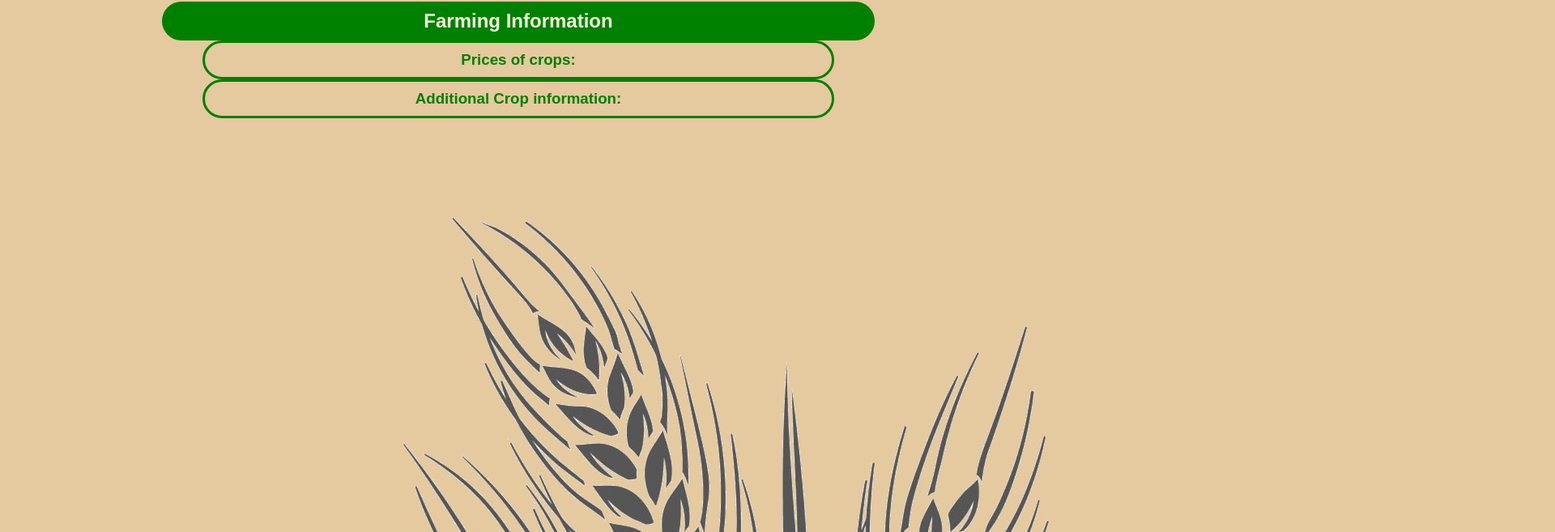
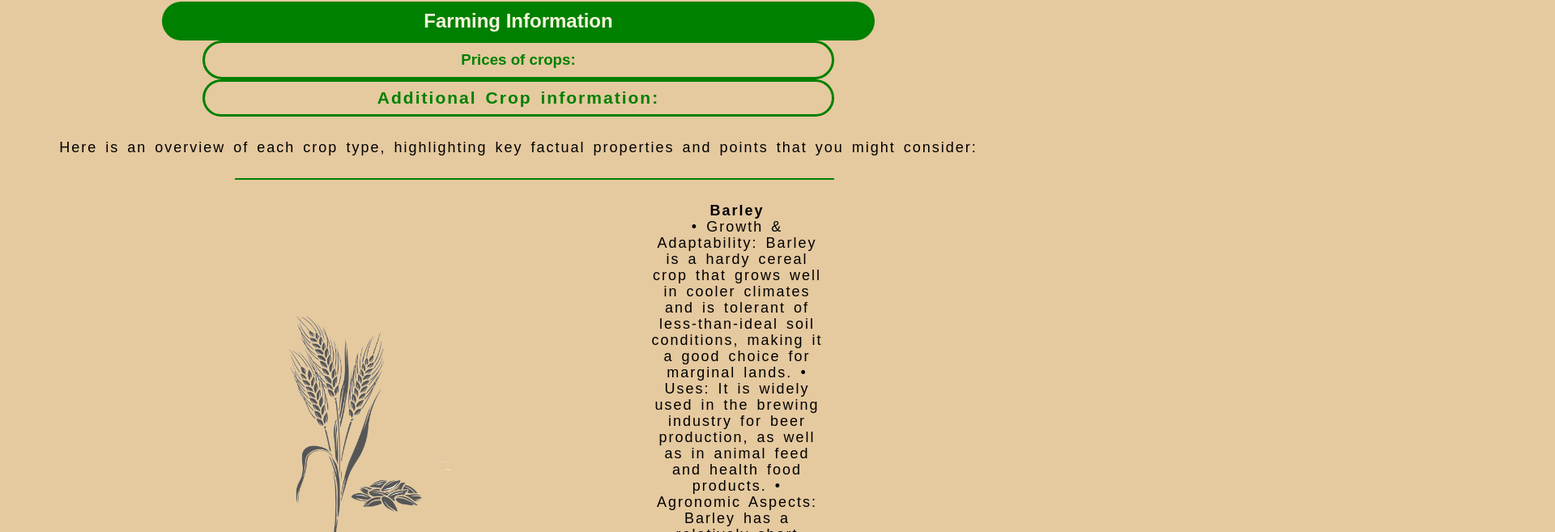
Before and after one commit to Pieter099/grow-fusion, a React (Create React App) app: page / in a window 1280 px wide. Shown: the part 1119-1776 px from the top of the page at 81% size, 1920 px wide, since content can reach past the window. Built offline with nearby package versions, Linux system fonts and the light colour scheme.

Commit message:
Added styling to the crop properties section

```diff
--- a/src/FarmingInfo.js
+++ b/src/FarmingInfo.js
@@ -25,8 +25,8 @@ const FarmInfo = () => {
       </section>
       <section className="cropProperties">
         <h3>Additional Crop information:</h3>
-        <p></p>
-        <ul>
+        <p>Here is an overview of each crop type, highlighting key factual properties and points that you might consider:</p>
+        <ul className="crop-properties-list">
           <li>
             <img src={barley} alt="Barley" />
             <p>
--- a/src/farmingInfo.css
+++ b/src/farmingInfo.css
@@ -7,7 +7,45 @@ h3 {
 }
 
 /* crop information */
+main .cropProperties {
+  font-size: 18px;
+  letter-spacing: 2px;
+  word-spacing: 3px;
+  line-height: 20px;
+}
 
+main .cropProperties .crop-properties-list {
+  justify-content: space-between;
+  align-items: center;
+  display: flex;
+  flex-direction: column;
+  list-style: none;
+  margin: 0 250px;
+}
+
+.cropProperties .crop-properties-list li {
+  align-items: center;
+  justify-content: center;
+  display: flex;
+  flex-direction: row;
+  border-bottom: 2px solid green;
+  border-top: 2px solid green;
+}
+
+.crop-properties-list li img {
+  height: 300px;
+  width: auto;
+  margin-top: 0;
+  margin-bottom: 0;
+  margin-right: 200px;
+  padding-top: 40px;
+  padding-bottom: 40px;
+}
+
+.crop-properties-list li p {
+  display: flex;
+  flex-direction: column;
+}
 
 /* crop seasons */
 
```
